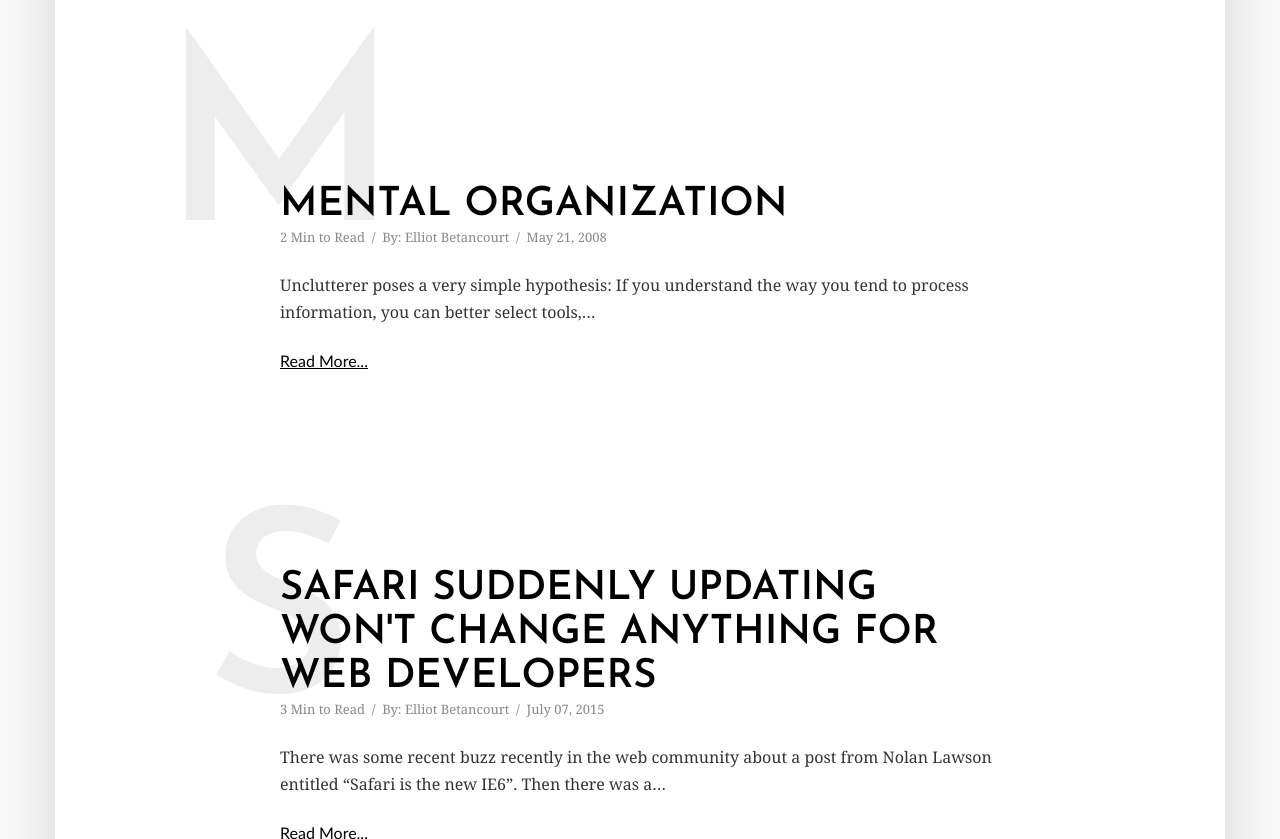
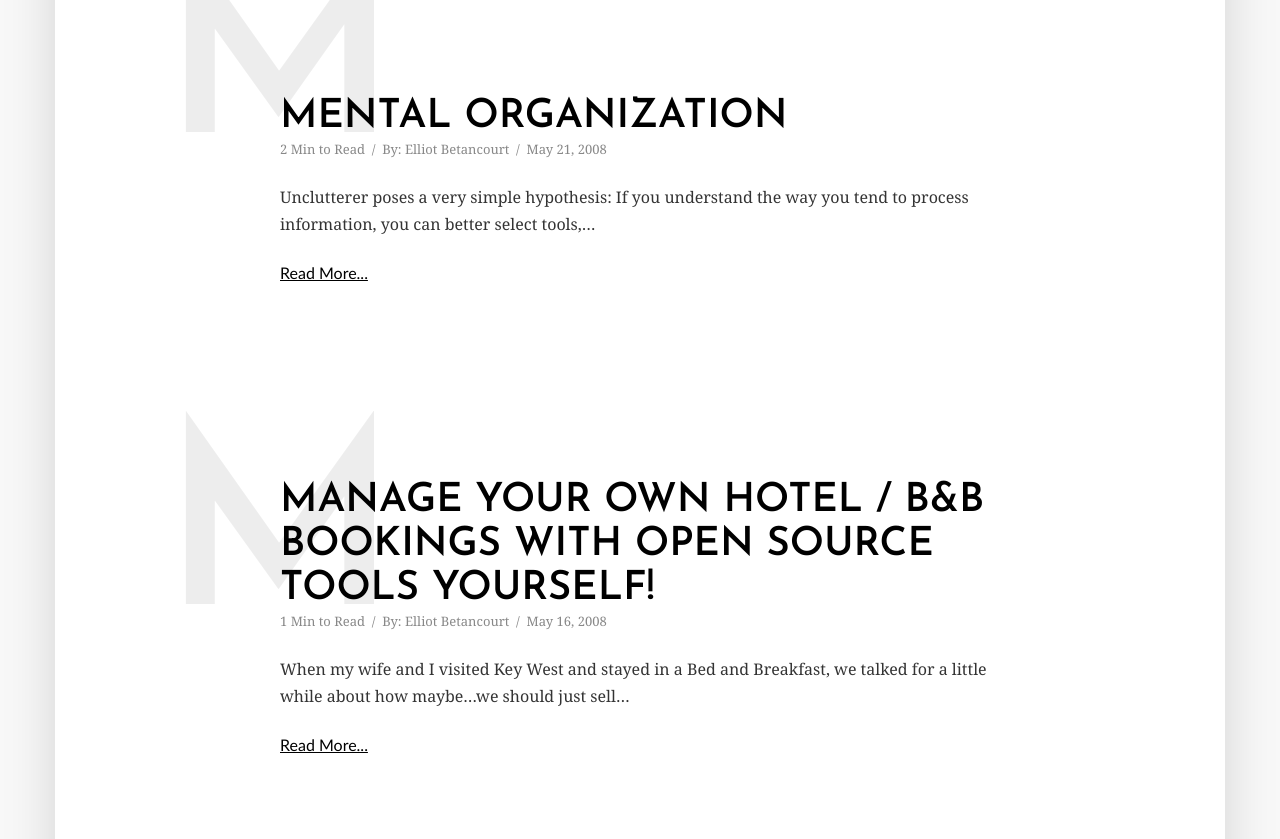
Before and after one commit to ebetancourt/elliotbetancourt.com-archive-gatsby, a Gatsby site: page / in a window 1280 px wide. Shown: the part 4433-5272 px from the top of the page. Built offline with nearby package versions, Linux system fonts and the light colour scheme; Gatsby itself is replaced by a stand-in of ours; some packages are replaced by stand-ins of ours.

Commit message:
update slugs and fix post listing

```diff
--- a/src/components/listing.js
+++ b/src/components/listing.js
@@ -5,7 +5,7 @@ import { Link, StaticQuery, graphql } from 'gatsby'
 import styles from './listing.module.scss';
 
 const LISTING_QUERY = graphql`query BlogPostListing {
-    allMarkdownRemark(limit:10, sort: {
+    allMarkdownRemark(limit:20, sort: {
       order: DESC
       fields: [frontmatter___date]
     }) {
@@ -33,7 +33,7 @@ const Listing = () => (
             allMarkdownRemark.edges.map(({node}) => (
                 <article key={node.id} className={styles.post}>
                     <Link to={`/posts${node.frontmatter.slug}`}>
-                        <h2>{node.frontmatter.title}</h2>
+                        <h2 dangerouslySetInnerHTML={{__html:node.frontmatter.title}} />
                     </Link>
                     <h3 className={styles.postLetter}>{node.frontmatter.title.slice(0, 1)}</h3>
                     <p className={styles.postMeta}>
--- a/src/pages/index.js
+++ b/src/pages/index.js
@@ -6,9 +6,6 @@ import Listing from '../components/listing'
 const IndexPage = ({location}) => (
   <Layout location={location}>
     <Listing />
-    <Listing />
-    <Listing />
-    <Listing />
   </Layout>
 )
 
--- a/src/posts/2008-04-25-how-i-use-textmate.md
+++ b/src/posts/2008-04-25-how-i-use-textmate.md
@@ -5,7 +5,7 @@ date: 2008-04-25T12:12:23+00:00
 author: Elliot Betancourt
 layout: post
 guid: http://www.elliotbetancourt.com/?p=10
-permalink: /how-i-use-textmate/
+slug: /how-i-use-textmate/
 onswipe_thumb:
   - http://www.elliotbetancourt.com/wp-content/uploads/2008/04/picture-11.jpg
 categories:
--- a/src/posts/2008-04-29-writing-javascript.md
+++ b/src/posts/2008-04-29-writing-javascript.md
@@ -5,7 +5,7 @@ date: 2008-04-29T08:04:54+00:00
 author: Elliot Betancourt
 layout: post
 guid: http://www.elliotbetancourt.com/?p=15
-permalink: /writing-javascript/
+slug: /writing-javascript/
 onswipe_thumb:
   - SKIP
 categories:
--- a/src/posts/2008-05-06-tips-for-following-the-cocoacast-with-xcode-3.md
+++ b/src/posts/2008-05-06-tips-for-following-the-cocoacast-with-xcode-3.md
@@ -5,7 +5,7 @@ date: 2008-05-06T20:47:07+00:00
 author: Elliot Betancourt
 layout: post
 guid: http://www.elliotbetancourt.com/?p=16
-permalink: /tips-for-following-the-cocoacast-with-xcode-3/
+slug: /tips-for-following-the-cocoacast-with-xcode-3/
 onswipe_thumb:
   - SKIP
 categories:
--- a/src/posts/2008-05-14-getting-things-done-in-a-nutshell.md
+++ b/src/posts/2008-05-14-getting-things-done-in-a-nutshell.md
@@ -5,7 +5,7 @@ date: 2008-05-14T12:08:32+00:00
 author: Elliot Betancourt
 layout: post
 guid: http://www.elliotbetancourt.com/?p=18
-permalink: /getting-things-done-in-a-nutshell/
+slug: /getting-things-done-in-a-nutshell/
 onswipe_thumb:
   - SKIP
 categories:
--- a/src/posts/2008-05-16-just-discovered-the-blog-design-blogsorta-like-a-meta-blog.md
+++ b/src/posts/2008-05-16-just-discovered-the-blog-design-blogsorta-like-a-meta-blog.md
@@ -5,7 +5,7 @@ date: 2008-05-16T12:04:51+00:00
 author: Elliot Betancourt
 layout: post
 guid: http://www.elliotbetancourt.com/?p=19
-permalink: /just-discovered-the-blog-design-blogsorta-like-a-meta-blog/
+slug: /just-discovered-the-blog-design-blogsorta-like-a-meta-blog/
 onswipe_thumb:
   - SKIP
 categories:
--- a/src/posts/2008-05-16-manage-your-own-hotel-bb-bookings-with-open-source-tools-yourself.md
+++ b/src/posts/2008-05-16-manage-your-own-hotel-bb-bookings-with-open-source-tools-yourself.md
@@ -5,7 +5,7 @@ date: 2008-05-16T13:43:35+00:00
 author: Elliot Betancourt
 layout: post
 guid: http://www.elliotbetancourt.com/?p=20
-permalink: /manage-your-own-hotel-bb-bookings-with-open-source-tools-yourself/
+slug: /manage-your-own-hotel-bb-bookings-with-open-source-tools-yourself/
 onswipe_thumb:
   - SKIP
 categories:
--- a/src/posts/2008-05-21-mental-organization.md
+++ b/src/posts/2008-05-21-mental-organization.md
@@ -5,7 +5,7 @@ date: 2008-05-21T10:53:45+00:00
 author: Elliot Betancourt
 layout: post
 guid: http://www.elliotbetancourt.com/?p=22
-permalink: /mental-organization/
+slug: /mental-organization/
 onswipe_thumb:
   - SKIP
 categories:
--- a/src/posts/2008-05-22-a-great-post-by-scott-h-young.md
+++ b/src/posts/2008-05-22-a-great-post-by-scott-h-young.md
@@ -5,7 +5,7 @@ date: 2008-05-22T10:32:20+00:00
 author: Elliot Betancourt
 layout: post
 guid: http://www.elliotbetancourt.com/?p=23
-permalink: /a-great-post-by-scott-h-young/
+slug: /a-great-post-by-scott-h-young/
 onswipe_thumb:
   - SKIP
 categories:
--- a/src/posts/2008-05-22-experiments-in-social-networking-flock.md
+++ b/src/posts/2008-05-22-experiments-in-social-networking-flock.md
@@ -5,7 +5,7 @@ date: 2008-05-22T13:54:43+00:00
 author: Elliot Betancourt
 layout: post
 guid: http://www.elliotbetancourt.com/?p=24
-permalink: /experiments-in-social-networking-flock/
+slug: /experiments-in-social-networking-flock/
 onswipe_thumb:
   - SKIP
 categories:
--- a/src/posts/2008-07-22-wordpress-new-press-it-and-iphone-app-are-great-for-mo-blogging.md
+++ b/src/posts/2008-07-22-wordpress-new-press-it-and-iphone-app-are-great-for-mo-blogging.md
@@ -5,7 +5,7 @@ date: 2008-07-22T06:22:29+00:00
 author: Elliot Betancourt
 layout: post
 guid: http://www.elliotbetancourt.com/?p=28
-permalink: /wordpress-new-press-it-and-iphone-app-are-great-for-mo-blogging/
+slug: /wordpress-new-press-it-and-iphone-app-are-great-for-mo-blogging/
 onswipe_thumb:
   - SKIP
 categories:
--- a/src/posts/2009-10-29-new-webkit-nightly-build-makes-debugging-in-safari-etc-almost-as-easy-as-ff-firebug.md
+++ b/src/posts/2009-10-29-new-webkit-nightly-build-makes-debugging-in-safari-etc-almost-as-easy-as-ff-firebug.md
@@ -5,7 +5,7 @@ date: 2009-10-29T09:17:44+00:00
 author: Elliot Betancourt
 layout: post
 guid: http://www.elliotbetancourt.com/2009/10/new-webkit-nightly-build-makes-debugging-in-safari-etc-almost-as-easy-as-ff-firebug/
-permalink: /new-webkit-nightly-build-makes-debugging-in-safari-etc-almost-as-easy-as-ff-firebug/
+slug: /new-webkit-nightly-build-makes-debugging-in-safari-etc-almost-as-easy-as-ff-firebug/
 onswipe_thumb:
   - http://posterous.com/getfile/files.posterous.com/elliotbetancourt/UIOpHUPCtNyWiLHmVVprqr8zXC7MwkfNFbKyn2Kp8O9WhW0PWE1WOiFRFkwI/Screenshot_2009-10-29_at_11.36.png.scaled.500.jpg
 categories:
--- a/src/posts/2009-11-10-seth-godin-upside-vs-downside-if-he-keeps-doing-these-posts-i-might-actually-permission-marketing-currently-on-my-shelf.md
+++ b/src/posts/2009-11-10-seth-godin-upside-vs-downside-if-he-keeps-doing-these-posts-i-might-actually-permission-marketing-currently-on-my-shelf.md
@@ -5,7 +5,7 @@ date: 2009-11-10T21:11:37+00:00
 author: Elliot Betancourt
 layout: post
 guid: http://www.elliotbetancourt.com/2009/11/seth-godin-upside-vs-downside-if-he-keeps-doing-these-posts-i-might-actually-permission-marketing-currently-on-my-shelf/
-permalink: /seth-godin-upside-vs-downside-if-he-keeps-doing-these-posts-i-might-actually-permission-marketing-currently-on-my-shelf/
+slug: /seth-godin-upside-vs-downside-if-he-keeps-doing-these-posts-i-might-actually-permission-marketing-currently-on-my-shelf/
 onswipe_thumb:
   - SKIP
 categories:
--- a/src/posts/2011-03-21-time-management-by-xkcd.md
+++ b/src/posts/2011-03-21-time-management-by-xkcd.md
@@ -5,7 +5,7 @@ date: 2011-03-21T17:54:16+00:00
 author: Elliot Betancourt
 layout: post
 guid: http://elliotbetancourt.knightlabs.co/2011/03/time-management-by-xkcd/
-permalink: /time-management-by-xkcd/
+slug: /time-management-by-xkcd/
 onswipe_thumb:
   - http://posterous.com/getfile/files.posterous.com/elliotbetancourt/JHteBvmezJumhkevDJhcgdcstGdCqrGiuIjxCBdkwgswodbpIaDAoFmFfECH/media_httpimgsxkcdcom_fsyiz.png.scaled500.png
 image: /wp-content/uploads/2011/03/time_management-280x120.png
--- a/src/posts/2012-08-24-so-which-is-the-real-headline.md
+++ b/src/posts/2012-08-24-so-which-is-the-real-headline.md
@@ -5,7 +5,7 @@ date: 2012-08-24T16:25:31+00:00
 author: Elliot Betancourt
 layout: post
 guid: http://www.elliotbetancourt.com/?p=520
-permalink: /so-which-is-the-real-headline/
+slug: /so-which-is-the-real-headline/
 my-journey_post_single_image:
   - 'false'
 my-journey_post_single_comments:
--- a/src/posts/2014-01-24-building-a-posterous-clone-with-node-js.md
+++ b/src/posts/2014-01-24-building-a-posterous-clone-with-node-js.md
@@ -6,7 +6,7 @@ author: Elliot Betancourt
 excerpt: This is the first article in a series where we will develop a Node JS project from beginning to end. A quick introduction to what we are going to do, and everything that we are going to touch on in this project. Learning how to build a real product using Node.js, MongoDB, Express, Ember.js, and Gearman.
 layout: post
 guid: http://elliotbetancourt.knightlabs.co/?p=568
-permalink: /building-a-posterous-clone-with-node-js/
+slug: /building-a-posterous-clone-with-node-js/
 categories:
   - Node
 ---
```
